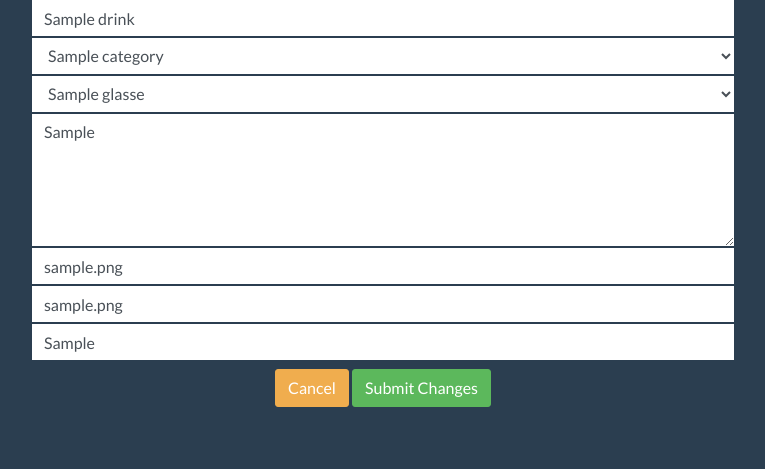
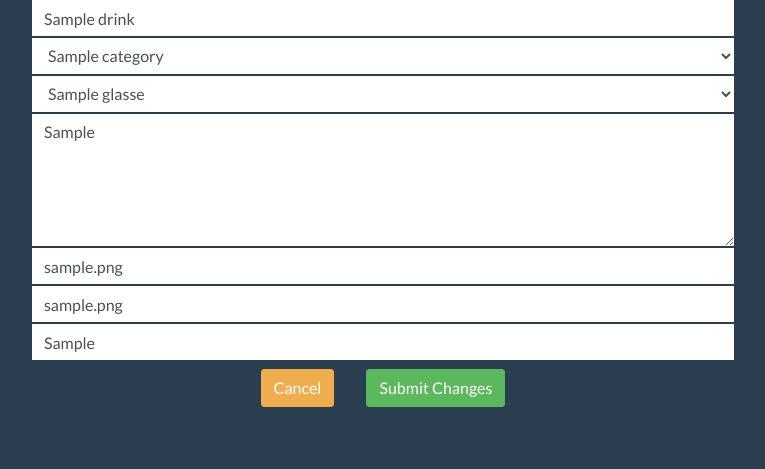
Before and after one commit to Brinzkii/Capstone-Project, a Flask app: page /1/edit in a window 1280 px wide. Shown: the part 139-608 px from the top of the page, without its empty margins (257-1022 px from the left). Run offline with Flask 3, Linux system fonts and the light colour scheme; tables that the repository leaves empty hold one stand-in row (values such as "Sample post"); some libraries are stand-ins or nearby versions.

Commit message:
improve user flow

```diff
--- a/templates/add-drink.html
+++ b/templates/add-drink.html
@@ -12,7 +12,7 @@
 			</div>
 
 			<div class="container-fluid row justify-content-center text-center mx-auto">
-				<a href="/drinks" class="btn btn-danger mt-2 mr-3">Cancel</a>
+				<a href="/profile/{{g.user.id}}" class="btn btn-danger mt-2 mr-3">Cancel</a>
 				<button class="btn btn-success mt-2 ml-3">Add Ingredients</button>
 			</div>
 		</form>
--- a/templates/add-ingredients.html
+++ b/templates/add-ingredients.html
@@ -29,7 +29,10 @@
 			{% endfor %}
 			<a href="#"><i class="bi bi-plus-lg"></i></a>
 			<br />
-			<button class="btn btn-success mt-2">Finish Drink</button>
+			<div class="container-fluid row justify-content-center text-center mx-auto">
+				<a href="/profile/{{g.user.id}}" class="btn btn-danger mt-2 mr-3">Cancel</a>
+				<button class="btn btn-success mt-2 ml-3">Finish Drink</button>
+			</div>
 		</form>
 	</div>
 </div>
--- a/templates/edit-drink.html
+++ b/templates/edit-drink.html
@@ -11,8 +11,10 @@
 				{% endfor %} {{ field(placeholder=field.label.text, class="form-control", rows='5') }} {% endfor %}
 			</div>
 
-			<a href="/profile/{{g.user.id}}" class="btn btn-warning mt-2">Cancel</a>
-			<button class="btn btn-success mt-2">Submit Changes</button>
+			<div class="container-fluid row justify-content-center text-center mx-auto">
+				<a href="/profile/{{g.user.id}}" class="btn btn-warning mt-2 mr-3">Cancel</a>
+				<button class="btn btn-success mt-2 ml-3">Submit Changes</button>
+			</div>
 		</form>
 	</div>
 </div>
```
Also changed, not shown: templates/profile.html (+12 -4 lines).
